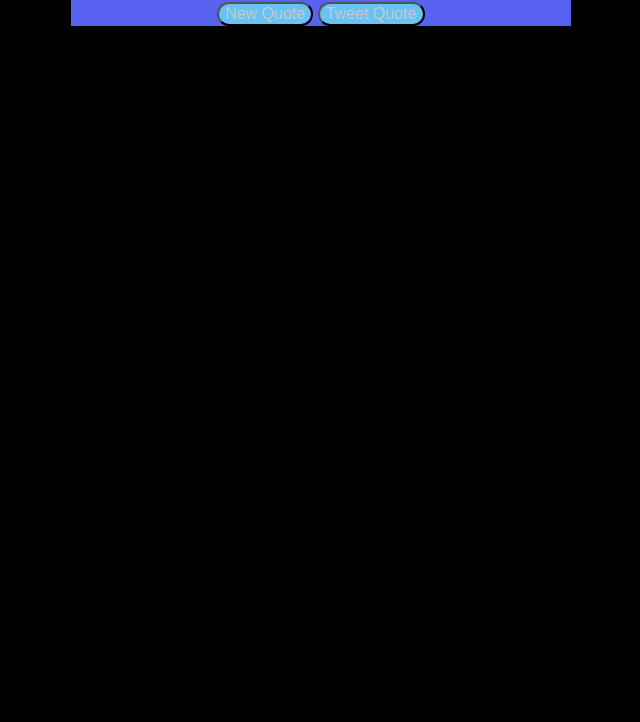
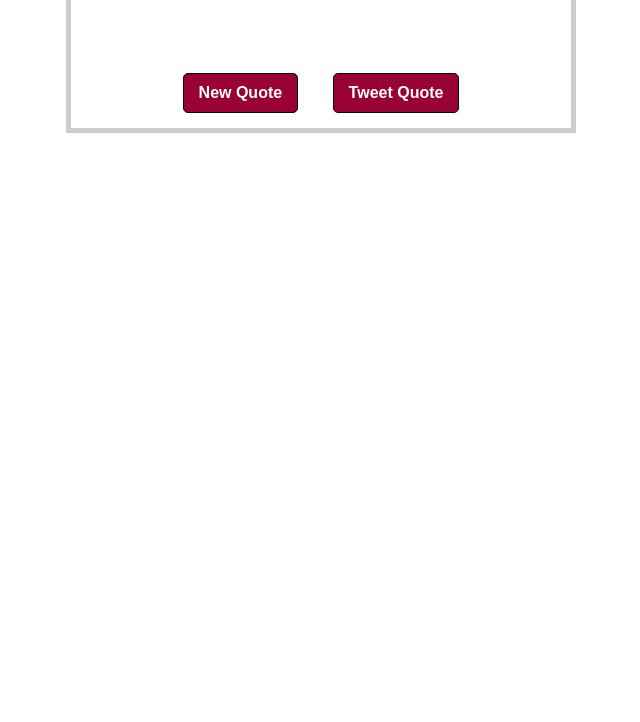
Before and after one commit to Mellemel/random-quote-machine, a website: page public/index.html in a window 1280 px wide. Shown: the part 78-800 px from the top of the page, without its empty margins (319-959 px from the left). Drawn offline with Linux system fonts and the light colour scheme.

Commit message:
changed color scheme to maroon, light grey, white

```diff
--- a/src/sass/custom.scss
+++ b/src/sass/custom.scss
@@ -1,19 +1,40 @@
 @import 'node_modules/normalize.scss/normalize.scss';
+
+$font-color: #990033;
+$div-color: #CCCCCC;
+$body-color: #FFFFFF;
+
+
+
 
 body {
   width: 100%;
-  background-color: black;
+  background-color: $body-color;
 }
 
 .main {
   width: 500px;
   margin: auto;
-  background-color: #5862f0;
+  border: 5px solid $div-color;
+  color: $font-color;
   text-align: center;
 }
 
+h2 {
+  font-size: 1.7em;
+  padding-top: 15px;
+}
+
+.quote{
+  height: 35px;
+}
+
 button {
-  color: #c9c9c9;
-  background-color: #67c3f4;
-  border-radius: 15px;
+  color: #FFFFFF;
+  background-color: $font-color;
+  border: 1px solid black;
+  border-radius: 5px;
+  margin: 15px;
+  padding: 10px 15px;
+  font-weight: 700;
 }
```
Also changed, not shown: public/css/custom.css.
